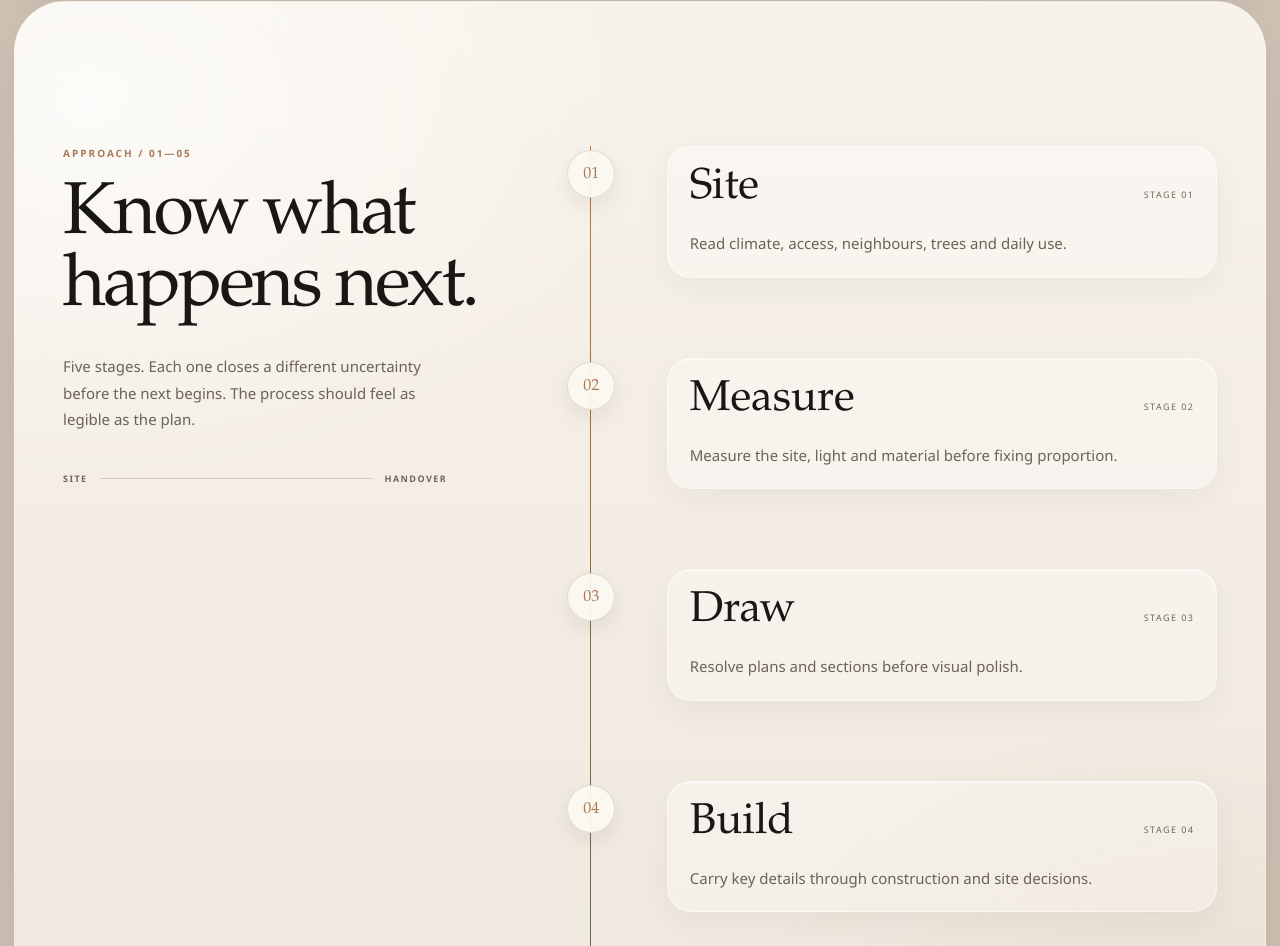
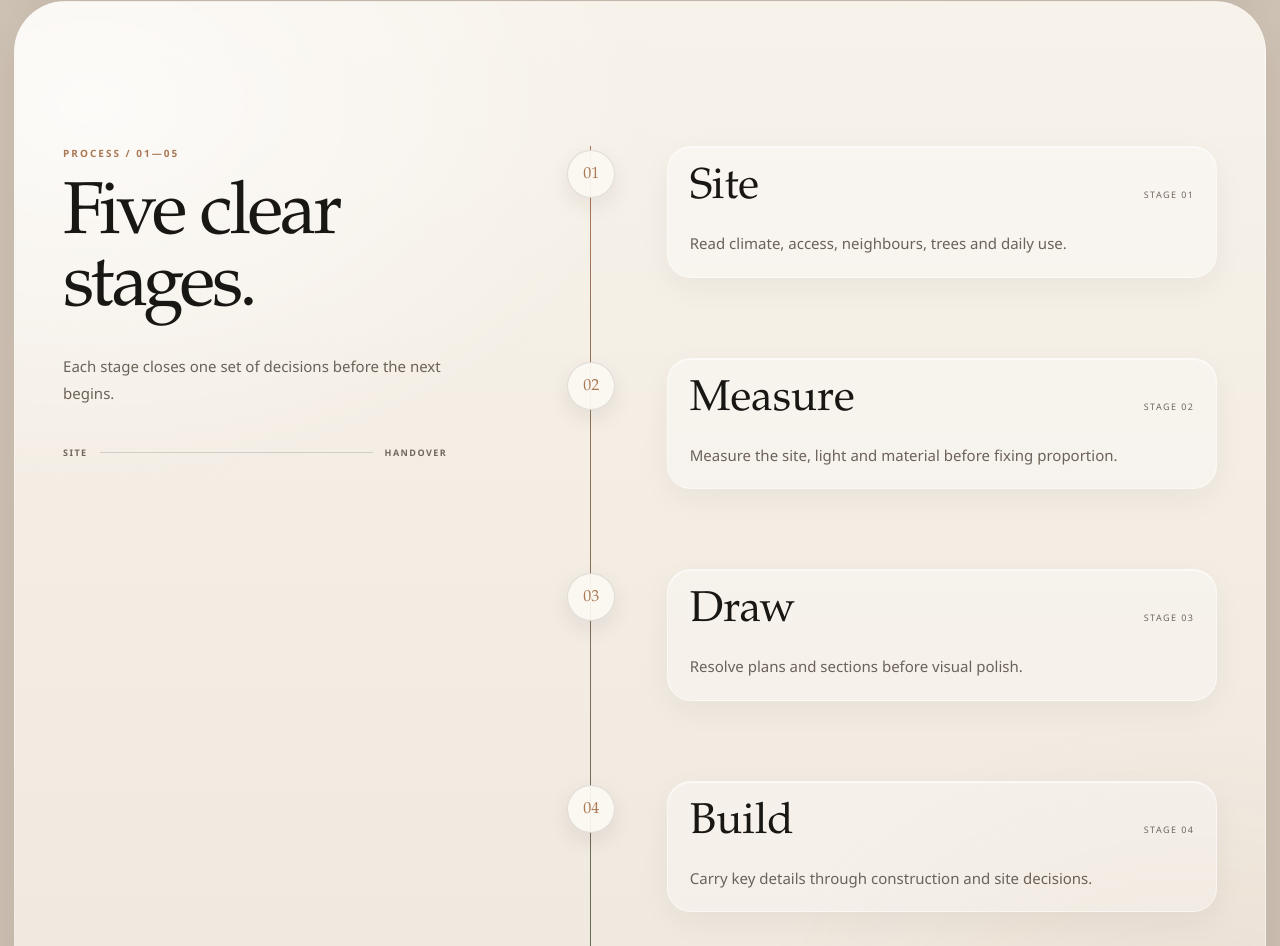
Before and after one commit to Rahmowin-1st/terrane-studio, a Next.js app: page / in a window 1280 px wide. Shown: the part 6745-7691 px from the top of the page. Built offline with nearby package versions, Linux system fonts and the light colour scheme.

Commit message:
content: simplify process language

```diff
--- a/components/sections/Approach.tsx
+++ b/components/sections/Approach.tsx
@@ -6,12 +6,12 @@ export function Approach() {
       <div className="mx-auto grid max-w-[1280px] gap-14 px-5 py-20 sm:px-7 md:grid-cols-12 md:px-10 md:py-28 lg:px-12 lg:py-36">
         <div className="approach-sticky md:col-span-5 md:self-start">
           <div className="md:sticky md:top-32">
-            <p className="approach-kicker text-[10px] font-semibold tracking-[0.2em] text-umber uppercase">Approach / 01—05</p>
+            <p className="approach-kicker text-[10px] font-semibold tracking-[0.2em] text-umber uppercase">Process / 01—05</p>
             <h2 id="approach-heading" className="approach-title mt-5 max-w-[28rem] font-display text-[2.9rem] leading-[0.98] font-light tracking-[-0.035em] sm:text-6xl md:text-[4.6rem]">
-              Know what happens next.
+              Five clear stages.
             </h2>
             <p className="approach-lead mt-7 max-w-sm text-[15px] leading-[1.75] text-ink/70">
-              Five stages. Each one closes a different uncertainty before the next begins. The process should feel as legible as the plan.
+              Each stage closes one set of decisions before the next begins.
             </p>
             <div className="approach-scale mt-10 hidden max-w-sm items-center gap-3 text-[9px] font-semibold tracking-[0.16em] text-umber uppercase md:flex">
               <span>Site</span><span className="h-px flex-1 bg-ink/15" /><span>Handover</span>
```
